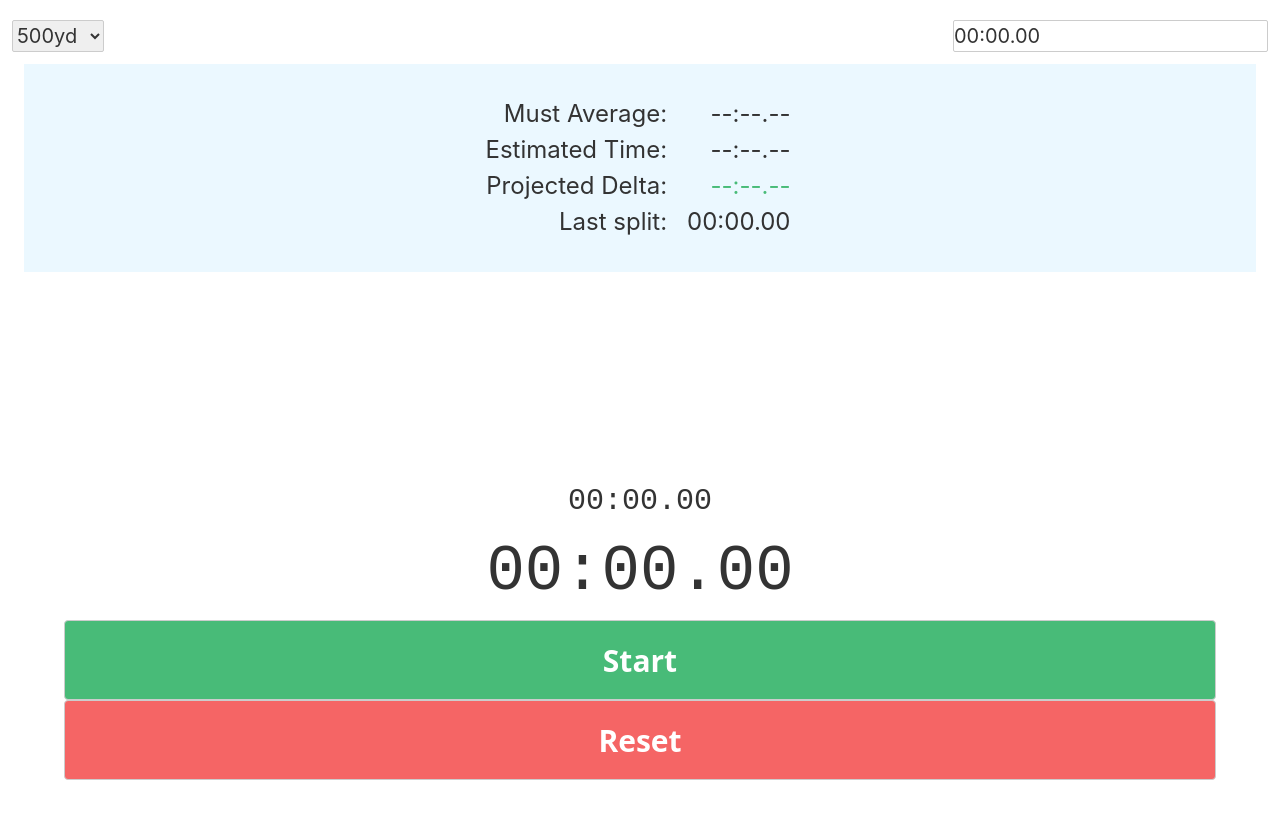
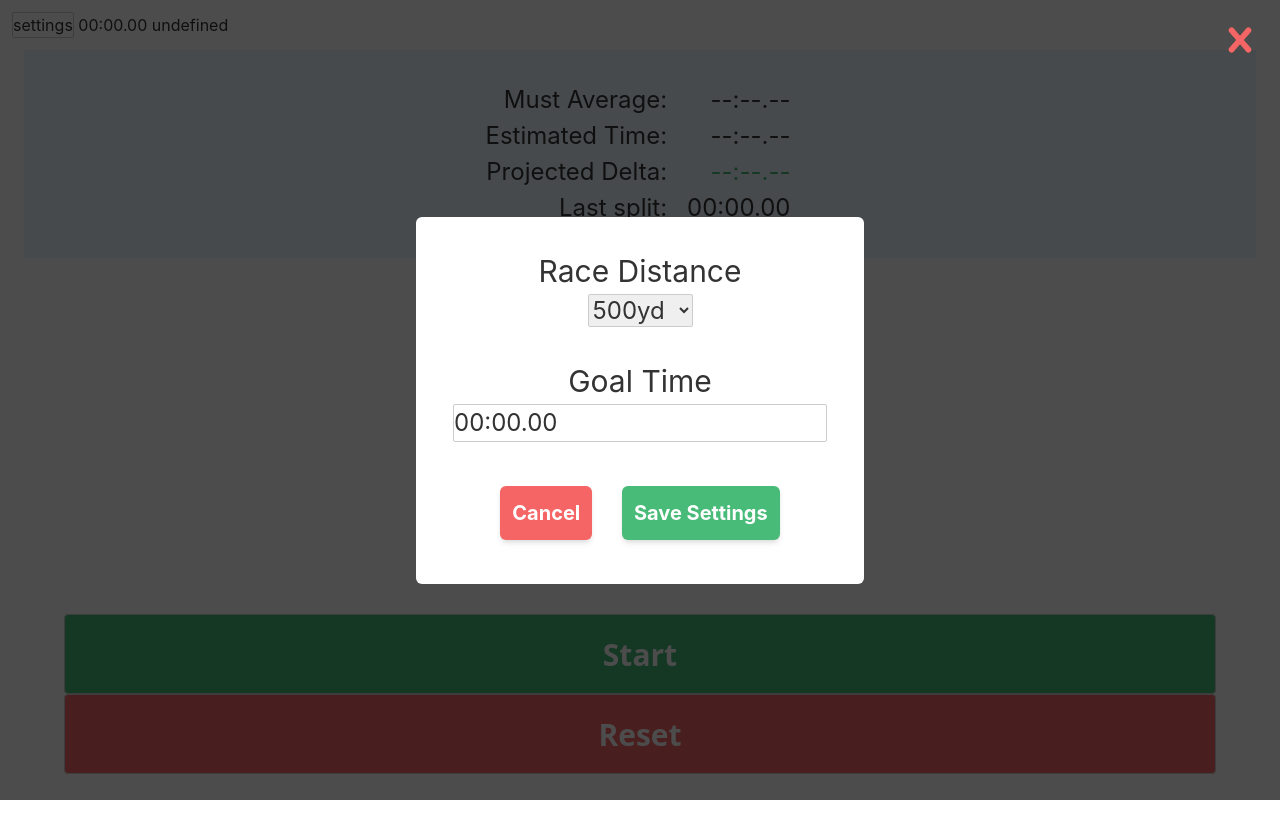
Before and after one commit to emmettmccann/onpace, a Svelte app: page / in a window 1280 px wide. Built offline with nearby package versions, Linux system fonts and the light colour scheme.

Commit message:
modal settings

```diff
--- a/public/global.css
+++ b/public/global.css
@@ -6,8 +6,12 @@ html, body {
 
 body {
 	color: #333;
-	margin: 0;
+	margin: 0px;
 	padding: 0px;
+	position: fixed;
+	top: 0px;
+	left: 0px;
+	overflow: hidden;
 	height: 100vh;
 	box-sizing: border-box;
 	font-family: -apple-system, BlinkMacSystemFont, "Segoe UI", Roboto, Oxygen-Sans, Ubuntu, Cantarell, "Helvetica Neue", sans-serif;
--- a/src/App.svelte
+++ b/src/App.svelte
@@ -2,34 +2,38 @@
   import Timer from "./Timer.svelte";
   import Race from "./Race.svelte";
   import TimeDisp from "./TimeDisp.svelte";
-  import TimeInput from "./TimeInput.svelte";
   import PaceAlert from "./PaceAlert.svelte";
+  import SettingsModal from "./SettingsModal.svelte";
   let lapCount;
-  let goalTime;
+  let goalTime = 0.0;
   let lapTimes;
   let mustHold;
   let delta;
-
-  let distanceList = [
-    { id: 1, distance: "500yd", laps: 10 },
-    { id: 2, distance: "1000yd", laps: 20 },
-    { id: 3, distance: "1650yd", laps: 33 },
-    { id: 4, distance: "400m", laps: 8 },
-    { id: 5, distance: "800m", laps: 16 },
-    { id: 6, distance: "1500m", laps: 30 }
-  ];
+  let goalTimeFormatted = "00:00.00";
+  let settings = true;
 
   function updateLapTimes(event) {
     lapTimes = event.detail.lapTimes;
   }
 
-  function updateGoalTime(event) {
-    goalTime = event.detail.time;
-  }
-
   function updateMustHold(event) {
     mustHold = event.detail.time;
     delta = event.detail.delta;
+  }
+
+  function updateSettings(event) {
+    goalTime = event.detail.goalTime;
+    lapCount = event.detail.lapCount;
+    settings = false;
+  }
+
+  function closeSettings(event) {
+    settings = false;
+  }
+
+  function updateFormattedGoal(event) {
+    goalTimeFormatted = event.detail.time;
+    console.log("gtf" + goalTimeFormatted);
   }
 </script>
 
@@ -39,22 +43,28 @@
   @tailwind utilities;
 
   #main-app {
-    @apply p-3 pt-5 m-0 bg-white h-full;
+    @apply p-3 m-0 bg-white h-full;
   }
 </style>
 
 <div id="main-app">
-  <form
-    on:submit|preventDefault
-    class="flex flex-row justify-between w-full text-xl">
-    <select bind:value={lapCount} on:change={console.log(lapCount)}>
-      {#each distanceList as distance}
-        <option value={distance.laps}>{distance.distance}</option>
-      {/each}
-    </select>
-    <TimeInput on:valueInMs={updateGoalTime} />
-  </form>
+  {#if settings}
+    <SettingsModal
+      {goalTimeFormatted}
+      {lapCount}
+      on:newSettings={updateSettings}
+      on:closed={closeSettings} />
+  {/if}
 
+  <button
+    on:click={() => {
+      settings = true;
+    }}>
+    settings
+  </button>
+
+  <TimeDisp returnTime on:formattedTime={updateFormattedGoal} time={goalTime} />
+  {lapCount}
   <div class="flex flex-col h-full">
     <div>
       <Race {lapTimes} {lapCount} {goalTime} on:mustHold={updateMustHold} />
@@ -66,4 +76,5 @@
       <Timer on:lapTimes={updateLapTimes} {mustHold} {lapCount} />
     </div>
   </div>
+
 </div>
--- /dev/null
+++ b/src/SettingsModal.svelte
@@ -0,0 +1,125 @@
+<script>
+  import TimeInput from "./TimeInput.svelte";
+  import { createEventDispatcher } from "svelte";
+
+  const dispatch = createEventDispatcher();
+
+  let goalTime;
+  export let goalTimeFormatted;
+  export let lapCount;
+  let distanceList = [
+    { id: 1, distance: "500yd", laps: 10 },
+    { id: 2, distance: "1000yd", laps: 20 },
+    { id: 3, distance: "1650yd", laps: 33 },
+    { id: 4, distance: "400m", laps: 8 },
+    { id: 5, distance: "800m", laps: 16 },
+    { id: 6, distance: "1500m", laps: 30 }
+  ];
+
+  function updateGoalTime(event) {
+    goalTime = event.detail.time;
+  }
+
+  let enteredTime = goalTimeFormatted;
+
+  let minutes, seconds, fracs, ms;
+
+  function validate(event) {
+    let digitList = event.target.value.match(/[0-9]/g);
+    let digits = digitList.reduce((tot, el) => {
+      return tot + el;
+    }, "000000");
+    digits = digits.slice(-6);
+    console.log(digitList);
+    minutes = digits.slice(-6, -4);
+    seconds = digits.slice(-4, -2);
+    fracs = digits.slice(-2);
+    ms = 0;
+    let disp = "";
+    if (digits.length > 4) {
+      disp += minutes + ":";
+      ms += parseInt(minutes) * 6000;
+    }
+    if (digits.length > 2) {
+      disp += seconds + ".";
+      ms += parseInt(seconds) * 100;
+    }
+    disp += fracs;
+    ms += parseInt(fracs);
+    goalTime = ms * 10;
+    enteredTime = disp;
+  }
+
+  function updateRaceSettings(event) {
+    console.log("settings");
+    dispatch("newSettings", {
+      goalTime: goalTime,
+      lapCount: lapCount
+    });
+  }
+
+  function closeSettings(event) {
+    dispatch("closed", {});
+  }
+</script>
+
+<style>
+  /* your styles go here */
+</style>
+
+<div
+  class="fixed top-0 left-0 z-50 flex w-screen h-screen overflow-auto bg-smoke">
+  <div
+    class="relative flex flex-col w-full max-w-md p-8 m-auto bg-white rounded-md">
+    <form on:submit|preventDefault={updateRaceSettings}>
+      <div class="flex flex-col items-center justify-between w-full text-xl">
+        <label class="text-3xl" for="distance">Race Distance</label>
+        <select
+          id="distance"
+          class="text-2xl"
+          bind:value={lapCount}
+          on:change={console.log(lapCount)}>
+          {#each distanceList as distance}
+            <option value={distance.laps}>{distance.distance}</option>
+          {/each}
+        </select>
+        <label class="pt-8 text-3xl" for="input-time">Goal Time</label>
+        <input
+          id="input-time"
+          class="text-2xl"
+          type="text"
+          bind:value={enteredTime}
+          name="time"
+          on:input={validate} />
+        <div class="pt-8">
+          <button
+            type="cancel"
+            class="p-3 m-3 text-xl font-bold text-white bg-red-500 border-none rounded-md shadow-md"
+            on:click|preventDefault={closeSettings}>
+            Cancel
+          </button>
+          <button
+            type="submit"
+            class="p-3 m-3 text-xl font-bold text-white bg-green-500 border-none rounded-md shadow-md"
+            on:click|preventDefault={updateRaceSettings}>
+            Save Settings
+          </button>
+        </div>
+      </div>
+    </form>
+  </div>
+  <span class="absolute top-0 right-0 p-4" on:click={closeSettings}>
+    <svg
+      class="w-12 h-12 text-red-500 fill-current"
+      role="button"
+      xmlns="http://www.w3.org/2000/svg"
+      viewBox="0 0 20 20">
+      <title>Close</title>
+      <path
+        d="M14.348 14.849a1.2 1.2 0 0 1-1.697 0L10 11.819l-2.651 3.029a1.2 1.2 0
+        1 1-1.697-1.697l2.758-3.15-2.759-3.152a1.2 1.2 0 1 1 1.697-1.697L10
+        8.183l2.651-3.031a1.2 1.2 0 1 1 1.697 1.697l-2.758 3.152 2.758 3.15a1.2
+        1.2 0 0 1 0 1.698z" />
+    </svg>
+  </span>
+</div>
--- a/src/TimeDisp.svelte
+++ b/src/TimeDisp.svelte
@@ -1,7 +1,11 @@
 <script>
+  import { createEventDispatcher } from "svelte";
+
+  const dispatch = createEventDispatcher();
   export let time = 0;
   export let split = false;
   export let fullTime = false;
+  export let returnTime = false;
   $: seconds = checkTime(Math.floor(Math.abs(time) / 1000) % 60);
   $: fracs = checkTime(Math.floor((Math.abs(time) % 1000) / 10));
   $: minutes = checkTime(Math.floor(Math.abs(time) / 60000));
@@ -18,6 +22,15 @@
     : split && !fullTime
     ? dispSec
     : dispMinSec;
+
+  $: emitTime = returnTime ? sendTime(displayTime) : "none";
+
+  function sendTime(t) {
+    console.log(t);
+    dispatch("formattedTime", {
+      time: t
+    });
+  }
 
   function checkTime(i) {
     if (i < 10) {
--- a/src/TimeInput.svelte
+++ b/src/TimeInput.svelte
@@ -4,7 +4,7 @@
 
   const dispatch = createEventDispatcher();
 
-  let enteredTime = "00:00.00";
+  export let enteredTime;
 
   let minutes, seconds, fracs, ms;
 
--- a/src/Timer.svelte
+++ b/src/Timer.svelte
@@ -74,7 +74,7 @@
 <style>
   #timer {
     touch-action: manipulation;
-    @apply flex flex-col items-center w-full my-5 pb-5;
+    @apply flex flex-col items-center w-full mt-5 pb-10;
   }
 
   button {
--- a/tailwind.config.js
+++ b/tailwind.config.js
@@ -4,6 +4,9 @@ module.exports = {
       fontFamily: {
         'mono': ['"Courier New"', 'Courier', 'monospace'],
       },
+      colors: {
+        'smoke': 'rgba(0, 0, 0, 0.7)',
+      }
     },
   },
   variants: {},
```
